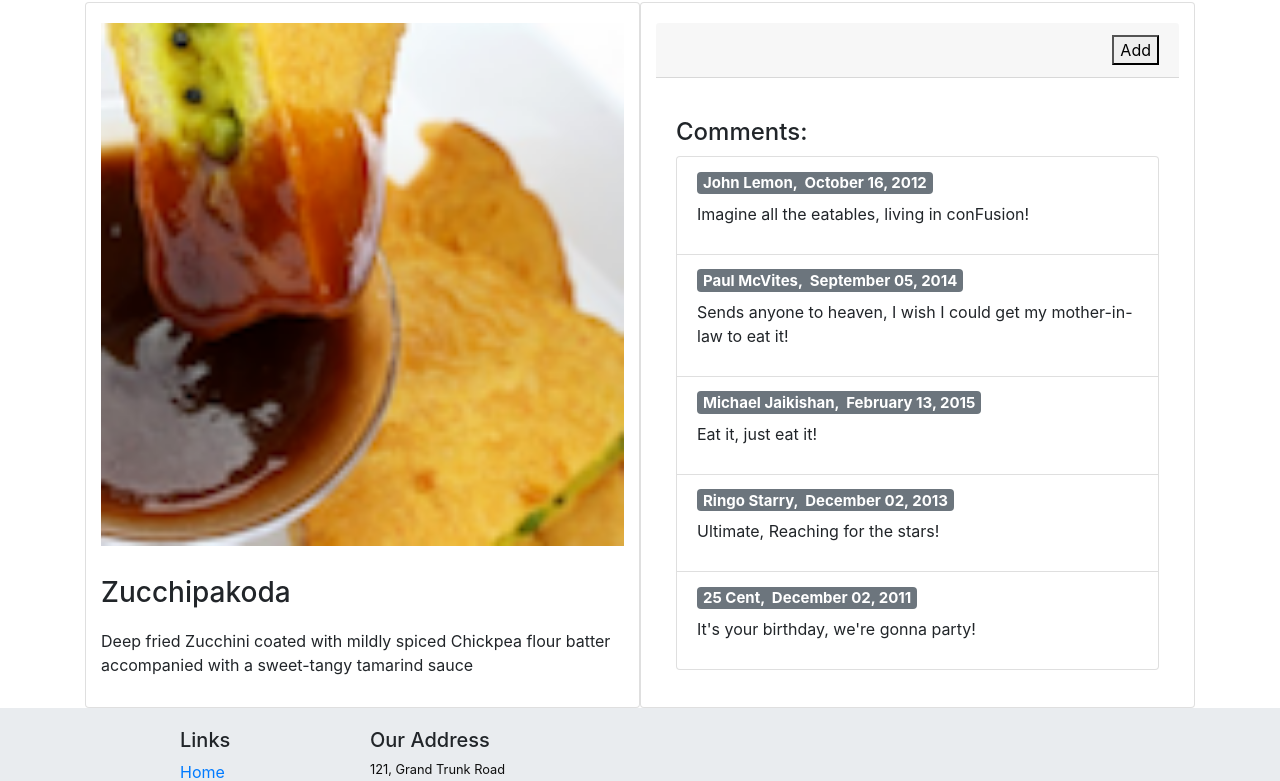
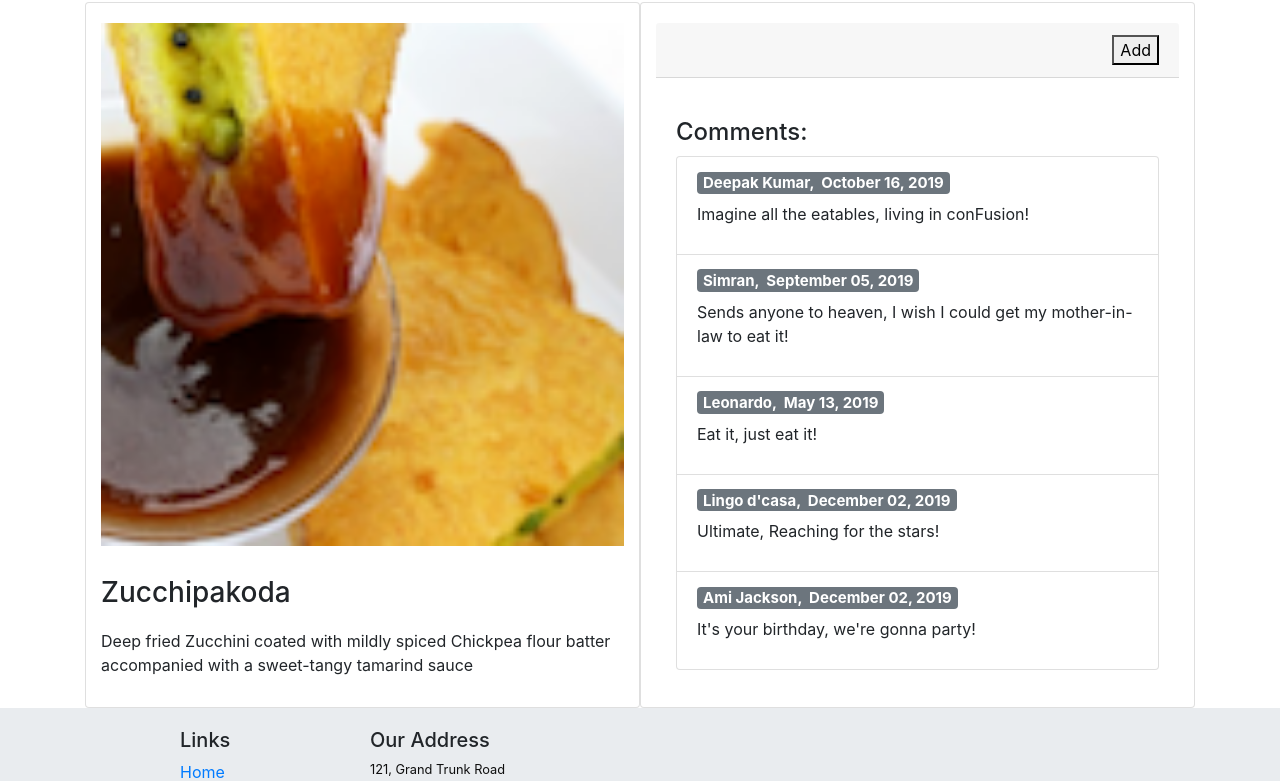
Before and after one commit to Anil-Bhimwal/Assignment3, a React (Create React App) app: page /menu/1 in a window 1280 px wide. Shown: the part 499-1280 px from the top of the page. Built offline with nearby package versions, Linux system fonts and the light colour scheme.

Commit message:
About Component Added

```diff
--- /dev/null
+++ b/src/components/AboutComponent.js
@@ -0,0 +1,93 @@
+import React from 'react';
+import { Breadcrumb, BreadcrumbItem, Card, CardBody, CardHeader, Media, Badge } from 'reactstrap';
+import { Link } from 'react-router-dom';
+
+function About(props) {
+
+    const leaders = props.leaders.map((leader) => {
+        return (
+            <Media className="mt-5">
+                <Media left top >
+                    <img src={leader.image} width="100px" height="100px" style={{ marginRight: "30px" }} alt={leader.name} />
+                </Media>
+                <Media body>
+                    <Media heading>
+                        {leader.name}
+                    </Media>
+                    <p style={{ fontStyle: "italic" }}>
+                        {leader.designation}
+                    </p>
+                    {leader.description}
+                </Media>
+            </Media>
+        );
+    });
+
+
+    return (
+        <div className="container">
+            <div className="row">
+                <Breadcrumb>
+                    <BreadcrumbItem><Link to="/home">Home</Link></BreadcrumbItem>
+                    <BreadcrumbItem active>About Us</BreadcrumbItem>
+                </Breadcrumb>
+                <div className="col-12">
+                    <h3>About Us</h3>
+                    <hr />
+                </div>
+            </div>
+            <div className="row row-content">
+                <div className="col-12 col-md-6">
+                    <h2>Our History</h2>
+                    <p>Started in 2019, Continuous Food quickly established itself as a culinary icon par excellence in Hong Kong. With its unique brand of world fusion cuisine that can be found nowhere else, it enjoys patronage from the A-list clientele in Hong Kong.  Featuring four of the best three-star Michelin chefs in the world, you never know what will arrive on your plate the next time you visit us.</p>
+                    <p>The restaurant traces its humble beginnings to <em>The Frying Pan</em>, a successful chain started by our CEO, Mr. Peter Pan, that featured for the first time the world's best cuisines in a pan.</p>
+                </div>
+                <div className="col-12 col-md-5">
+                    <Card>
+                        <CardHeader className="bg-primary text-white">Facts At a Glance</CardHeader>
+                        <CardBody>
+                            <dl className="row p-1">
+                                <dt className="col-6">Started</dt>
+                                <dd className="col-6">1 Aug. 2019</dd>
+                                <dt className="col-6">Major Stake Holder</dt>
+                                <dd className="col-6">Anil Bhimwal</dd>
+                                <dt className="col-6">Last Year's Turnover</dt>
+                                <dd className="col-6">$3,234,232</dd>
+                                <dt className="col-6">Employees</dt>
+                                <dd className="col-6">20</dd>
+                            </dl>
+                        </CardBody>
+                    </Card>
+                </div>
+                <div className="col-12">
+                    <Card>
+                        <CardBody className="bg-faded">
+                            <blockquote className="blockquote">
+                                <p className="mb-0">You better cut the pizza in four pieces because
+                                    I'm not hungry enough to eat six.</p>
+                                <footer className="blockquote-footer">Yogi Berra,
+                                <cite title="Source Title">The Wit and Wisdom of Yogi Berra,
+                                    P. Pepe, Diversion Books, 2014</cite>
+                                </footer>
+                            </blockquote>
+                        </CardBody>
+                    </Card>
+                </div>
+            </div>
+            <div className="row row-content">
+                <div className="col-12">
+                    <h2>Corporate Leadership</h2>
+                </div>
+                <div className="col-12">
+                    <Media list>
+                        {leaders}
+                    </Media>
+
+
+                </div>
+            </div>
+        </div>
+    );
+}
+
+export default About;
--- a/src/components/MainComponent.js
+++ b/src/components/MainComponent.js
@@ -10,6 +10,7 @@
 import { LEADERS } from '../shared/leaders';
 import { Switch, Route, Redirect } from 'react-router-dom';
 import DishDetail from './DishdetailComponent';
+import About from './AboutComponent';
 class Main extends Component {
 
   constructor(props) {
@@ -48,6 +49,7 @@
             {/* using callback for passing the props  */}
             <Route exact path="/menu" component={() => <Menu dishes={this.state.dishes} />} />
             <Route exact path='/contact' component={Contact}  />
+            <Route path= '/about' component={() => <About leaders= {this.state.leaders}/>} />
             <Route path='/menu/:dishId' component={DishWithId} />
             <Redirect to="/home" />
           </Switch>
--- a/src/shared/comments.js
+++ b/src/shared/comments.js
@@ -5,159 +5,159 @@
         dishId: 0,
         rating: 5,
         comment: "Imagine all the eatables, living in conFusion!",
-        author: "John Lemon",
-        date: "2012-10-16T17:57:28.556094Z"
+        author: "Deepak Kumar",
+        date: "2019-10-16T17:57:28.556094Z"
     },
     {
         id: 1,
         dishId: 0,
         rating: 4,
         comment: "Sends anyone to heaven, I wish I could get my mother-in-law to eat it!",
-        author: "Paul McVites",
-        date: "2014-09-05T17:57:28.556094Z"
+        author: "Simran",
+        date: "2019-09-05T17:57:28.556094Z"
     },
     {
         id: 2,
         dishId: 0,
         rating: 3,
         comment: "Eat it, just eat it!",
-        author: "Michael Jaikishan",
-        date: "2015-02-13T17:57:28.556094Z"
+        author: "Siraj Shekhawat",
+        date: "2019-05-13T17:57:28.556094Z"
     },
     {
         id: 3,
         dishId: 0,
         rating: 4,
         comment: "Ultimate, Reaching for the stars!",
-        author: "Ringo Starry",
-        date: "2013-12-02T17:57:28.556094Z"
+        author: "Lingo D'casa",
+        date: "2019-12-02T17:57:28.556094Z"
     },
     {
         id: 4,
         dishId: 0,
         rating: 2,
         comment: "It's your birthday, we're gonna party!",
-        author: "25 Cent",
-        date: "2011-12-02T17:57:28.556094Z"
+        author: "Ami Jackson",
+        date: "2019-12-02T17:57:28.556094Z"
     },
     {
         id: 5,
         dishId: 1,
         rating: 5,
         comment: "Imagine all the eatables, living in conFusion!",
-        author: "John Lemon",
-        date: "2012-10-16T17:57:28.556094Z"
+        author: "Deepak Kumar",
+        date: "2019-10-16T17:57:28.556094Z"
     },
     {
         id: 6,
         dishId: 1,
         rating: 4,
         comment: "Sends anyone to heaven, I wish I could get my mother-in-law to eat it!",
-        author: "Paul McVites",
-        date: "2014-09-05T17:57:28.556094Z"
+        author: "Simran",
+        date: "2019-09-05T17:57:28.556094Z"
     },
     {
         id: 7,
         dishId: 1,
         rating: 3,
         comment: "Eat it, just eat it!",
-        author: "Michael Jaikishan",
-        date: "2015-02-13T17:57:28.556094Z"
+        author: "Leonardo",
+        date: "2019-05-13T17:57:28.556094Z"
     },
     {
         id: 8,
         dishId: 1,
         rating: 4,
         comment: "Ultimate, Reaching for the stars!",
-        author: "Ringo Starry",
-        date: "2013-12-02T17:57:28.556094Z"
+        author: "Lingo d'casa",
+        date: "2019-12-02T17:57:28.556094Z"
     },
     {
         id: 9,
         dishId: 1,
         rating: 2,
         comment: "It's your birthday, we're gonna party!",
-        author: "25 Cent",
-        date: "2011-12-02T17:57:28.556094Z"
+        author: "Ami Jackson",
+        date: "2019-12-02T17:57:28.556094Z"
     },
     {
         id: 10,
         dishId: 2,
         rating: 5,
         comment: "Imagine all the eatables, living in conFusion!",
-        author: "John Lemon",
-        date: "2012-10-16T17:57:28.556094Z"
+        author: "Deepak Kumar",
+        date: "2019-10-16T17:57:28.556094Z"
     },
     {
         id: 11,
         dishId: 2,
         rating: 4,
         comment: "Sends anyone to heaven, I wish I could get my mother-in-law to eat it!",
-        author: "Paul McVites",
-        date: "2014-09-05T17:57:28.556094Z"
+        author: "Simran",
+        date: "2019-09-05T17:57:28.556094Z"
     },
     {
         id: 12,
         dishId: 2,
         rating: 3,
         comment: "Eat it, just eat it!",
-        author: "Michael Jaikishan",
-        date: "2015-02-13T17:57:28.556094Z"
+        author: "Leonardo",
+        date: "2019-05-13T17:57:28.556094Z"
     },
     {
         id: 13,
         dishId: 2,
         rating: 4,
         comment: "Ultimate, Reaching for the stars!",
-        author: "Ringo Starry",
-        date: "2013-12-02T17:57:28.556094Z"
+        author: "Lingo d'casa",
+        date: "2019-12-02T17:57:28.556094Z"
     },
     {
         id: 14,
         dishId: 2,
         rating: 2,
         comment: "It's your birthday, we're gonna party!",
-        author: "25 Cent",
-        date: "2011-12-02T17:57:28.556094Z"
+        author: "Ami Jackson",
+        date: "2019-12-02T17:57:28.556094Z"
     },
     {
         id: 15,
         dishId: 3,
         rating: 5,
         comment: "Imagine all the eatables, living in conFusion!",
-        author: "John Lemon",
-        date: "2012-10-16T17:57:28.556094Z"
+        author: "Deepak Kumar",
+        date: "2019-10-16T17:57:28.556094Z"
     },
     {
         id: 16,
         dishId: 3,
         rating: 4,
         comment: "Sends anyone to heaven, I wish I could get my mother-in-law to eat it!",
-        author: "Paul McVites",
-        date: "2014-09-05T17:57:28.556094Z"
+        author: "Simran",
+        date: "2019-09-05T17:57:28.556094Z"
     },
     {
         id: 17,
         dishId: 3,
         rating: 3,
         comment: "Eat it, just eat it!",
-        author: "Michael Jaikishan",
-        date: "2015-02-13T17:57:28.556094Z"
+        author: "Leonardo",
+        date: "2019-05-13T17:57:28.556094Z"
     },
     {
         id: 18,
         dishId: 3,
         rating: 4,
         comment: "Ultimate, Reaching for the stars!",
-        author: "Ringo Starry",
-        date: "2013-12-02T17:57:28.556094Z"
+        author: "Lingo d'casa",
+        date: "2019-12-02T17:57:28.556094Z"
     },
     {
         id: 19,
         dishId: 3,
         rating: 2,
         comment: "It's your birthday, we're gonna party!",
-        author: "25 Cent",
-        date: "2011-12-02T17:57:28.556094Z"
+        author: "Ami Jackson",
+        date: "2019-12-02T17:57:28.556094Z"
     }
 ];
```
